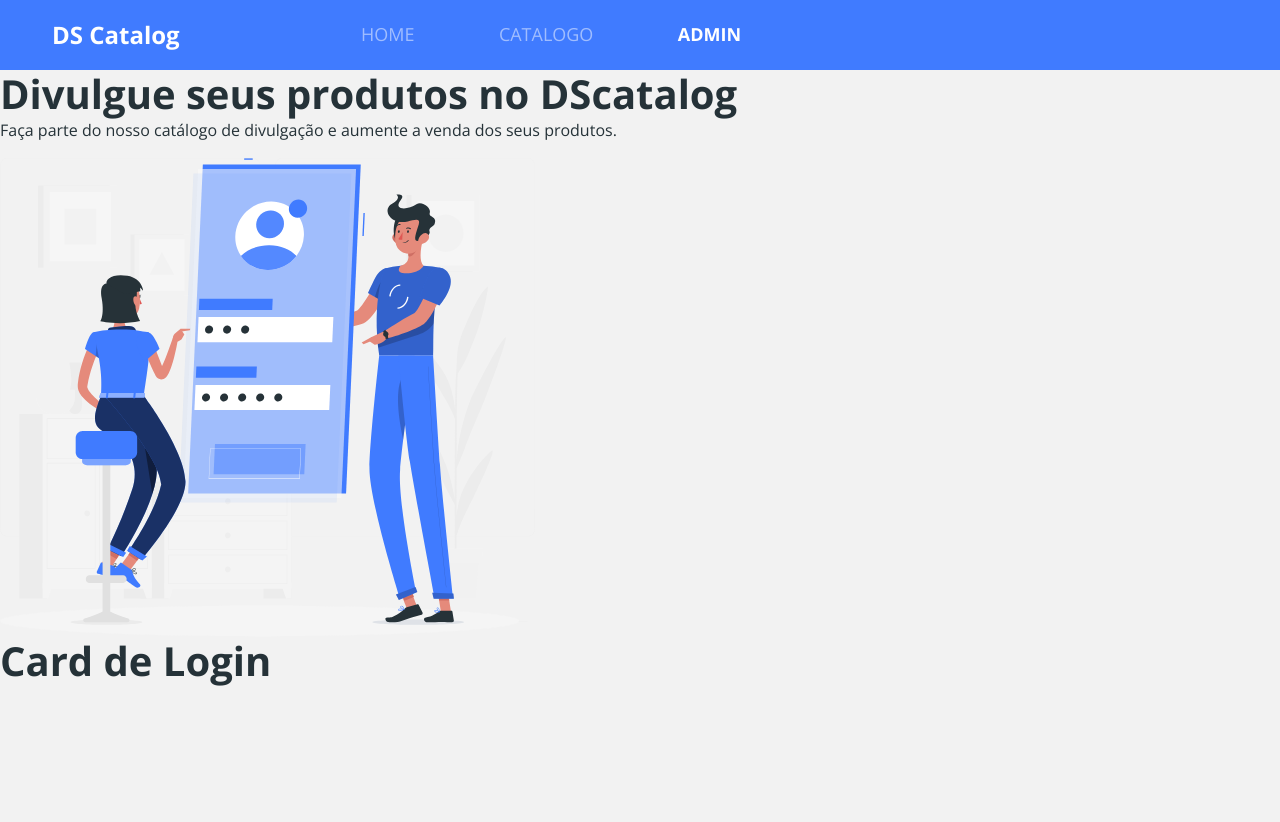
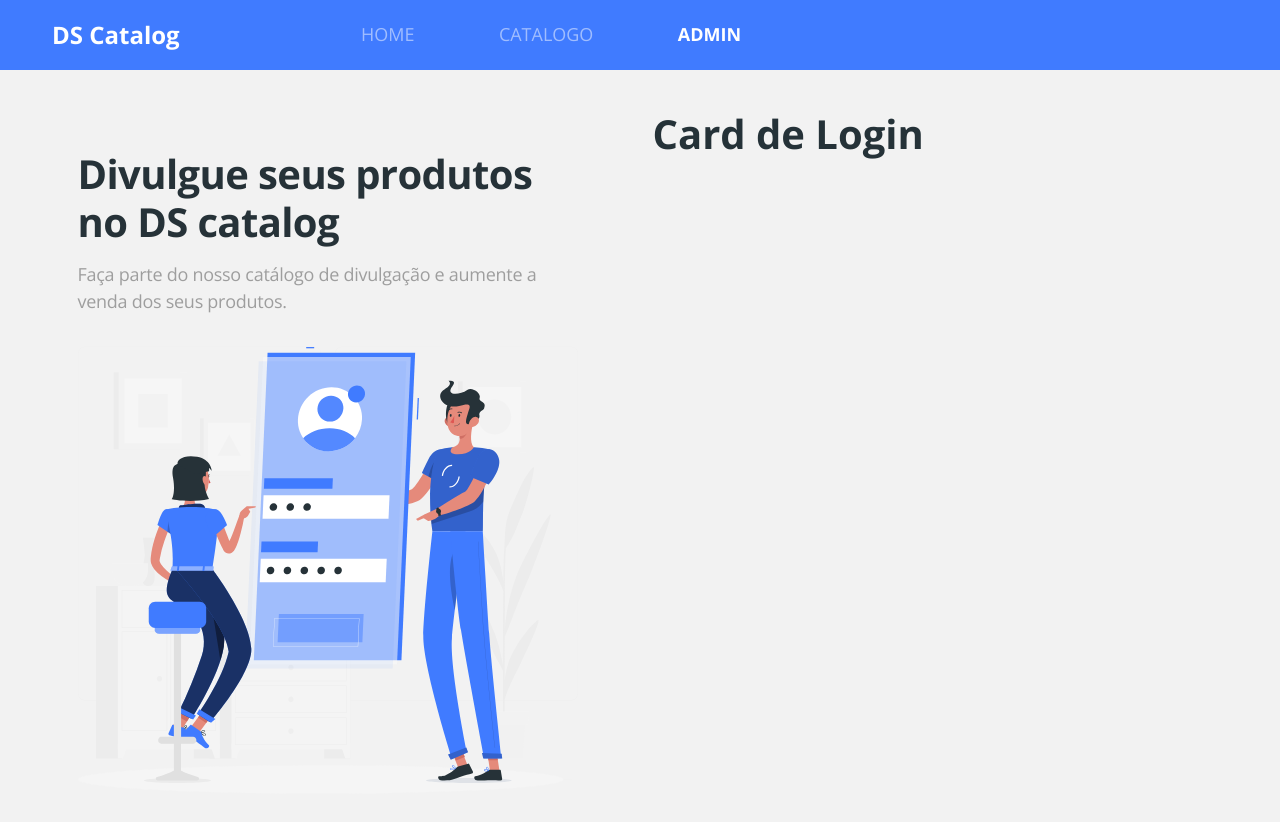
Before and after one commit to DSoaresD/marketstore, a React (Create React App) app in the folder frontweb/: page /admin/auth/login in a window 1280 px wide. Shown: the top 822 px of the page. Before the commit the page ends 800 px from the top, so only its background shows below. Built offline with nearby package versions, Linux system fonts and the light colour scheme; no server answers.

Commit message:
Banner styling

```diff
--- a/frontweb/src/pages/Admin/Auth/index.tsx
+++ b/frontweb/src/pages/Admin/Auth/index.tsx
@@ -1,14 +1,13 @@
 import { Route, Switch } from 'react-router-dom';
 import { ReactComponent as AuthImage } from '../../../assets/images/auth-image.svg';
+import './styles.css';
 
 const Auth = () => {
     return (
         <div className="auth-container">
             <div className="auth-banner-container">
-                <h1>Divulgue seus produtos no DScatalog</h1>
+                <h1>Divulgue seus produtos no DS catalog</h1>
                 <p>Faça parte do nosso catálogo de divulgação e aumente a venda dos seus produtos.</p>
-            </div>
-            <div>
                 <AuthImage />
             </div>
             <div className="auth-form-container">
--- /dev/null
+++ b/frontweb/src/pages/Admin/Auth/styles.css
@@ -0,0 +1,70 @@
+.auth-container {
+  display: flex;
+  justify-content: space-around;
+  padding: 20px;
+}
+
+.auth-banner-container {
+  display: none;
+}
+
+.auth-form-container {
+  width: 100%;
+}
+
+@media (min-width: 576px) {
+  .auth-form-container {
+    width: 480px;
+  }
+}
+
+@media (min-width: 768px) {
+  .auth-form-container {
+    width: 550px;
+  }
+}
+
+@media (min-width: 1200px) {
+  .auth-banner-container {
+    display: flex;
+    flex-direction: column;
+    margin-top: 40px;
+    width: 500px;
+  }
+
+  .auth-banner-container h1 {
+    font-size: 40px;
+    letter-spacing: -0.015em;
+    margin-bottom: 15px;
+    color: #263238;
+  }
+
+  .auth-banner-container p {
+    font-size: 18px;
+    letter-spacing: -0.015em;
+    color: #9e9e9e;
+  }
+
+  .auth-container {
+    padding: 40px;
+  }
+
+  .auth-banner-container svg {
+    width: 100%;
+  }
+}
+
+@media (min-width: 1400px) {
+  .auth-banner-container {
+    width: 650px;
+  }
+
+  .auth-banner-container h1 {
+    font-size: 55px;
+    margin-bottom: 25px;
+  }
+
+  .auth-banner-container p {
+    font-size: 24px;
+  }
+}
```
